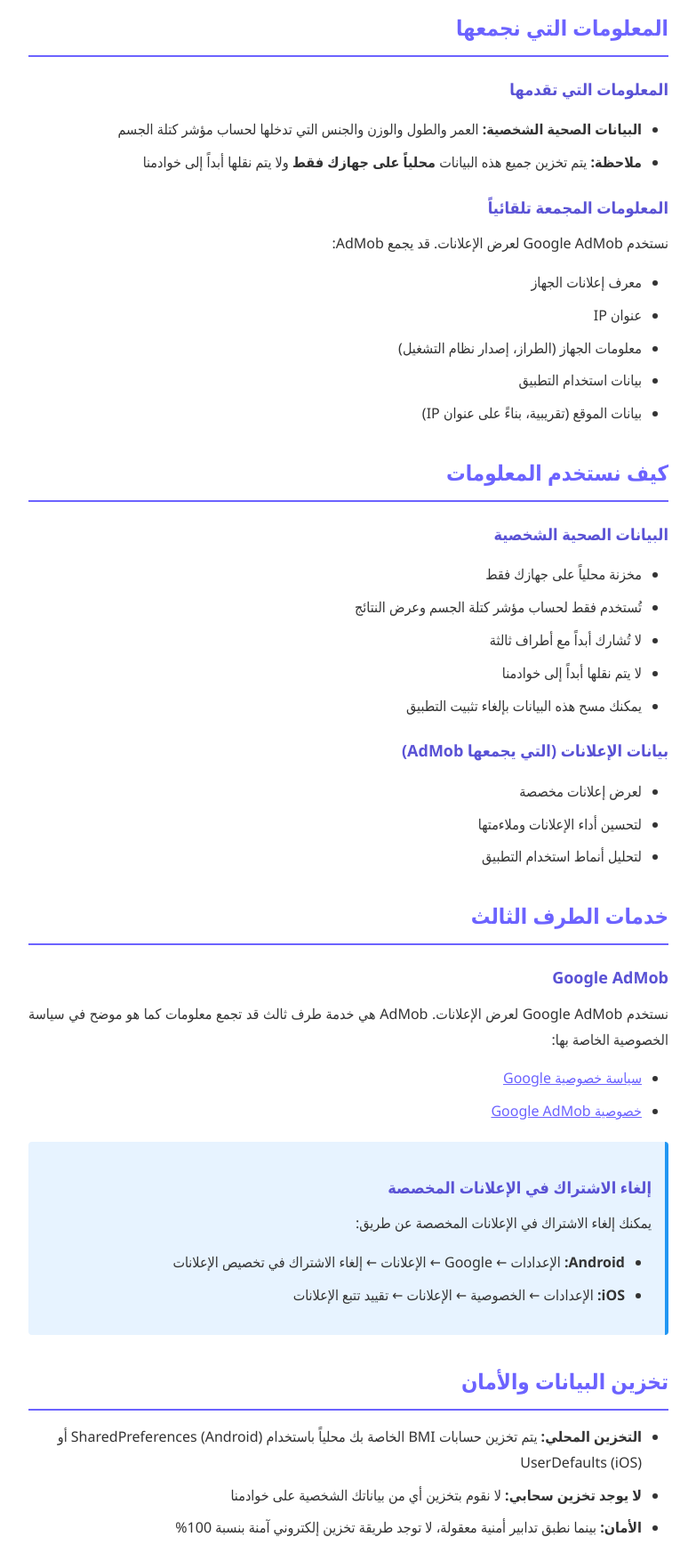
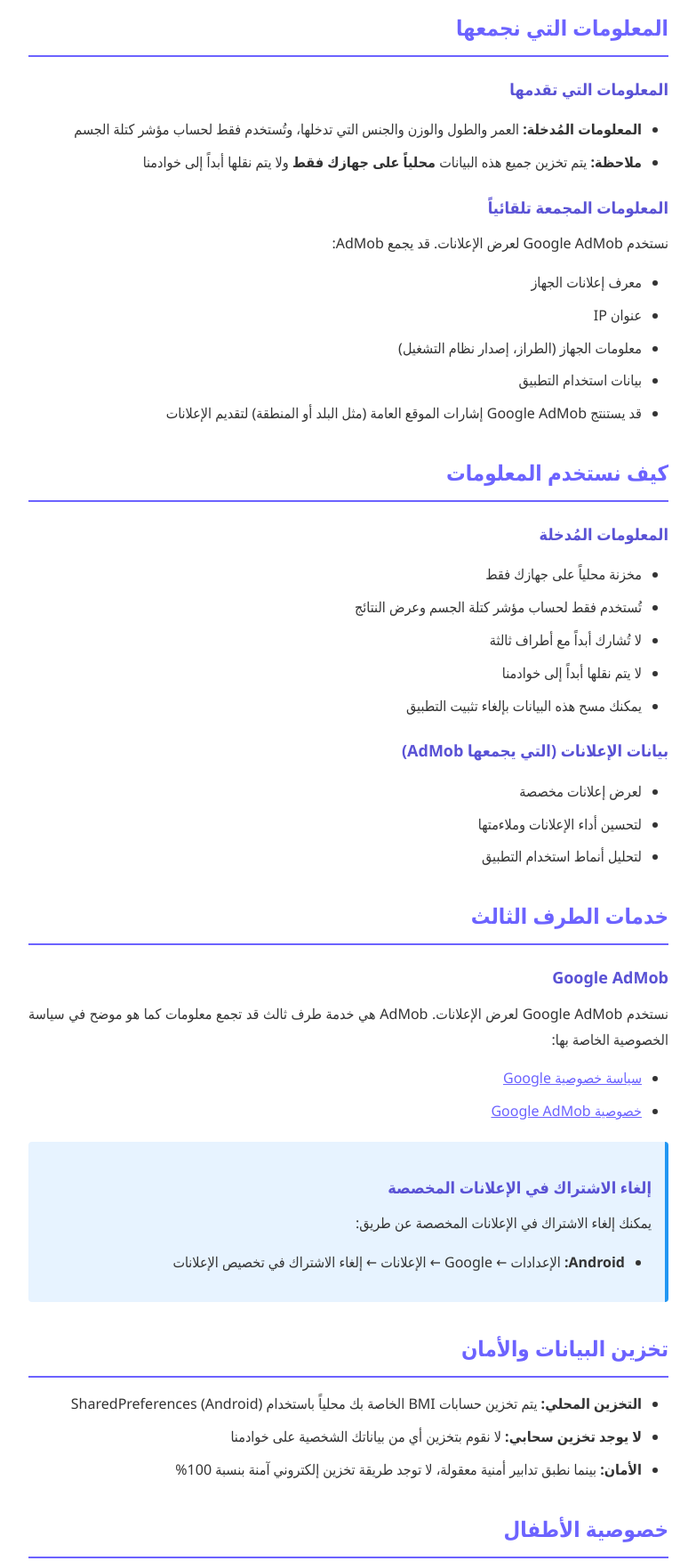
Before and after one commit to ALSRKAL/bmi-calculator-privacy, a plain HTML site: page privacy_ar.html in a window 1280 px wide. Shown: the part 580-2334 px from the top of the page at 89% size, without its empty margins (248-1031 px from the left). Drawn offline with Linux system fonts and the light colour scheme.

Commit message:
Update privacy policy: safer wording for Google Play compliance

```diff
--- a/privacy_ar.html
+++ b/privacy_ar.html
@@ -1,5 +1,6 @@
 <!DOCTYPE html>
 <html lang="ar" dir="rtl">
+
 <head>
     <meta charset="UTF-8">
     <meta name="viewport" content="width=device-width, initial-scale=1.0">
@@ -25,7 +26,7 @@
             color: white;
             padding: 40px 20px;
             text-align: center;
-            box-shadow: 0 2px 10px rgba(0,0,0,0.1);
+            box-shadow: 0 2px 10px rgba(0, 0, 0, 0.1);
         }
 
         .header h1 {
@@ -44,7 +45,7 @@
             background: white;
             padding: 40px;
             border-radius: 12px;
-            box-shadow: 0 2px 20px rgba(0,0,0,0.1);
+            box-shadow: 0 2px 20px rgba(0, 0, 0, 0.1);
         }
 
         h2 {
@@ -131,6 +132,7 @@
         }
     </style>
 </head>
+
 <body>
     <div class="header">
         <h1>🏥 حاسبة BMI</h1>
@@ -142,14 +144,17 @@
         <a href="index.html" class="back-btn">→ العودة لاختيار اللغة</a>
 
         <h2>المقدمة</h2>
-        <p>تطبيق BMI Calculator ("نحن" أو "تطبيقنا") ملتزم بحماية خصوصيتك. توضح سياسة الخصوصية هذه كيفية جمع المعلومات واستخدامها ومشاركتها عند استخدام تطبيق الهاتف المحمول الخاص بنا.</p>
+        <p>تطبيق BMI Calculator ("نحن" أو "تطبيقنا") ملتزم بحماية خصوصيتك. توضح سياسة الخصوصية هذه كيفية جمع المعلومات
+            واستخدامها ومشاركتها عند استخدام تطبيق الهاتف المحمول الخاص بنا.</p>
 
         <h2>المعلومات التي نجمعها</h2>
 
         <h3>المعلومات التي تقدمها</h3>
         <ul>
-            <li><strong>البيانات الصحية الشخصية:</strong> العمر والطول والوزن والجنس التي تدخلها لحساب مؤشر كتلة الجسم</li>
-            <li><strong>ملاحظة:</strong> يتم تخزين جميع هذه البيانات <strong>محلياً على جهازك فقط</strong> ولا يتم نقلها أبداً إلى خوادمنا</li>
+            <li><strong>المعلومات المُدخلة:</strong> العمر والطول والوزن والجنس التي تدخلها، وتُستخدم فقط لحساب مؤشر
+                كتلة الجسم</li>
+            <li><strong>ملاحظة:</strong> يتم تخزين جميع هذه البيانات <strong>محلياً على جهازك فقط</strong> ولا يتم نقلها
+                أبداً إلى خوادمنا</li>
         </ul>
 
         <h3>المعلومات المجمعة تلقائياً</h3>
@@ -159,12 +164,12 @@
             <li>عنوان IP</li>
             <li>معلومات الجهاز (الطراز، إصدار نظام التشغيل)</li>
             <li>بيانات استخدام التطبيق</li>
-            <li>بيانات الموقع (تقريبية، بناءً على عنوان IP)</li>
+            <li>قد يستنتج Google AdMob إشارات الموقع العامة (مثل البلد أو المنطقة) لتقديم الإعلانات</li>
         </ul>
 
         <h2>كيف نستخدم المعلومات</h2>
 
-        <h3>البيانات الصحية الشخصية</h3>
+        <h3>المعلومات المُدخلة</h3>
         <ul>
             <li>مخزنة محلياً على جهازك فقط</li>
             <li>تُستخدم فقط لحساب مؤشر كتلة الجسم وعرض النتائج</li>
@@ -183,7 +188,8 @@
         <h2>خدمات الطرف الثالث</h2>
 
         <h3>Google AdMob</h3>
-        <p>نستخدم Google AdMob لعرض الإعلانات. AdMob هي خدمة طرف ثالث قد تجمع معلومات كما هو موضح في سياسة الخصوصية الخاصة بها:</p>
+        <p>نستخدم Google AdMob لعرض الإعلانات. AdMob هي خدمة طرف ثالث قد تجمع معلومات كما هو موضح في سياسة الخصوصية
+            الخاصة بها:</p>
         <ul>
             <li><a href="https://policies.google.com/privacy" target="_blank">سياسة خصوصية Google</a></li>
             <li><a href="https://support.google.com/admob/answer/6128543" target="_blank">خصوصية Google AdMob</a></li>
@@ -194,15 +200,16 @@
             <p>يمكنك إلغاء الاشتراك في الإعلانات المخصصة عن طريق:</p>
             <ul>
                 <li><strong>Android:</strong> الإعدادات ← Google ← الإعلانات ← إلغاء الاشتراك في تخصيص الإعلانات</li>
-                <li><strong>iOS:</strong> الإعدادات ← الخصوصية ← الإعلانات ← تقييد تتبع الإعلانات</li>
             </ul>
         </div>
 
         <h2>تخزين البيانات والأمان</h2>
         <ul>
-            <li><strong>التخزين المحلي:</strong> يتم تخزين حسابات BMI الخاصة بك محلياً باستخدام SharedPreferences (Android) أو UserDefaults (iOS)</li>
+            <li><strong>التخزين المحلي:</strong> يتم تخزين حسابات BMI الخاصة بك محلياً باستخدام SharedPreferences
+                (Android)</li>
             <li><strong>لا يوجد تخزين سحابي:</strong> لا نقوم بتخزين أي من بياناتك الشخصية على خوادمنا</li>
-            <li><strong>الأمان:</strong> بينما نطبق تدابير أمنية معقولة، لا توجد طريقة تخزين إلكتروني آمنة بنسبة 100%</li>
+            <li><strong>الأمان:</strong> بينما نطبق تدابير أمنية معقولة، لا توجد طريقة تخزين إلكتروني آمنة بنسبة 100%
+            </li>
         </ul>
 
         <h2>خصوصية الأطفال</h2>
@@ -218,20 +225,24 @@
 
         <h2>الاحتفاظ بالبيانات</h2>
         <ul>
-            <li><strong>البيانات المحلية:</strong> يتم الاحتفاظ بها حتى تقوم بإلغاء تثبيت التطبيق أو مسح بيانات التطبيق</li>
+            <li><strong>البيانات المحلية:</strong> يتم الاحتفاظ بها حتى تقوم بإلغاء تثبيت التطبيق أو مسح بيانات التطبيق
+            </li>
             <li><strong>بيانات AdMob:</strong> يتم الاحتفاظ بها وفقاً لسياسات الاحتفاظ بالبيانات الخاصة بـ Google</li>
         </ul>
 
         <div class="highlight">
             <h3>⚕️ إخلاء المسؤولية</h3>
-            <p><strong>مهم:</strong> هذا التطبيق للأغراض الإعلامية فقط ولا يحل محل المشورة الطبية المهنية أو التشخيص أو العلاج. استشر دائماً متخصصي الرعاية الصحية المؤهلين للقرارات الطبية.</p>
+            <p><strong>مهم:</strong> هذا التطبيق للأغراض الإعلامية فقط ولا يحل محل المشورة الطبية المهنية أو التشخيص أو
+                العلاج. استشر دائماً متخصصي الرعاية الصحية المؤهلين للقرارات الطبية.</p>
         </div>
 
         <h2>اتصل بنا</h2>
         <p>إذا كان لديك أسئلة حول سياسة الخصوصية هذه، يرجى الاتصال بنا:</p>
         <ul>
-            <li><strong>البريد الإلكتروني:</strong> <a href="mailto:mohammedalsrkal@gmail.com">mohammedalsrkal@gmail.com</a></li>
-            <li><strong>الموقع الإلكتروني:</strong> <a href="https://alsrkal.netlify.app" target="_blank">https://alsrkal.netlify.app</a></li>
+            <li><strong>البريد الإلكتروني:</strong> <a
+                    href="mailto:mohammedalsrkal@gmail.com">mohammedalsrkal@gmail.com</a></li>
+            <li><strong>الموقع الإلكتروني:</strong> <a href="https://alsrkal.netlify.app"
+                    target="_blank">https://alsrkal.netlify.app</a></li>
         </ul>
 
         <h2>الموافقة</h2>
@@ -246,4 +257,5 @@
         <p>© 2024 جميع الحقوق محفوظة</p>
     </div>
 </body>
+
 </html>
```
Also changed, not shown: privacy_en.html (+4 -5 lines).
